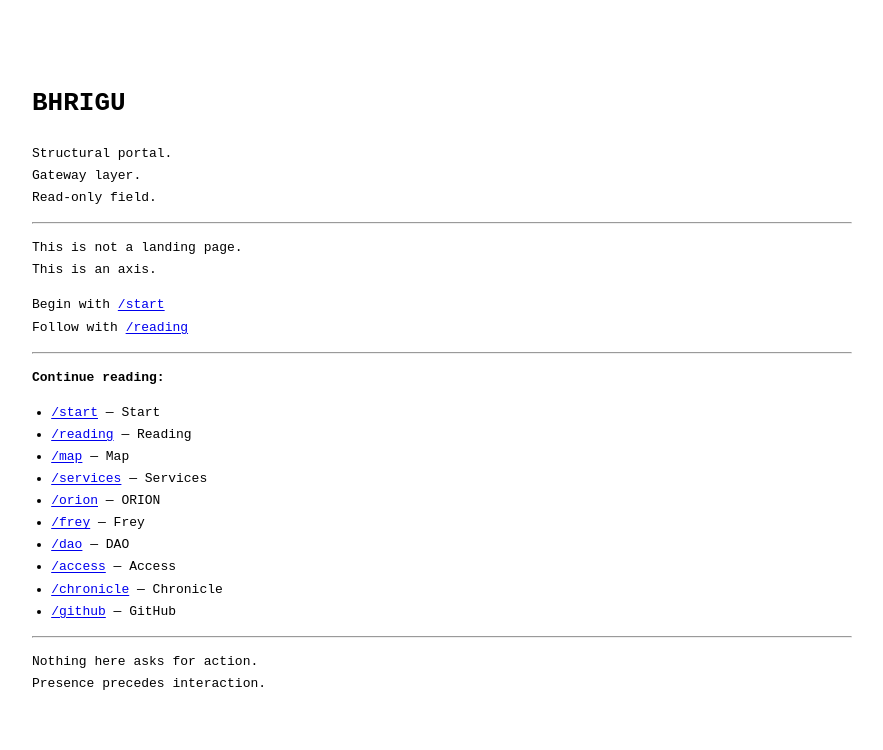
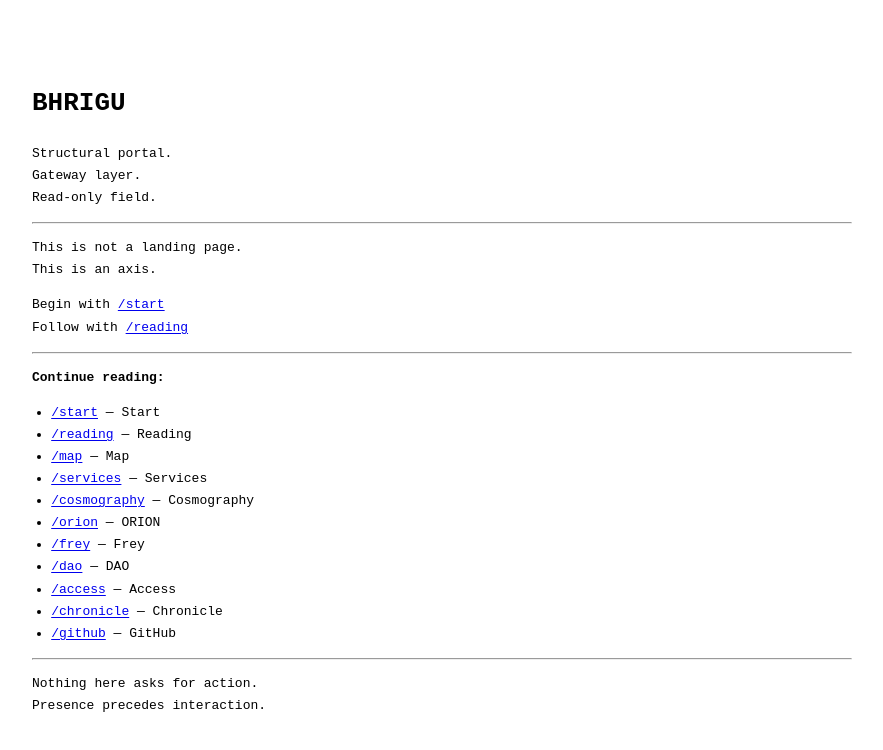
Before and after one commit to AiBhrigu/bhrigu-portal, a Next.js app: page / in a window 1280 px wide. Shown: the top 750 px of the page, without its empty margins (32-915 px from the left). Built offline with nearby package versions, Linux system fonts and the light colour scheme.

Commit message:
portal: add /cosmography to homepage links

```diff
--- a/pages/index.js
+++ b/pages/index.js
@@ -4,6 +4,7 @@ export default function Home() {
     ["/reading", "Reading"],
     ["/map", "Map"],
     ["/services", "Services"],
+    ["/cosmography", "Cosmography"],
     ["/orion", "ORION"],
     ["/frey", "Frey"],
     ["/dao", "DAO"],
```
